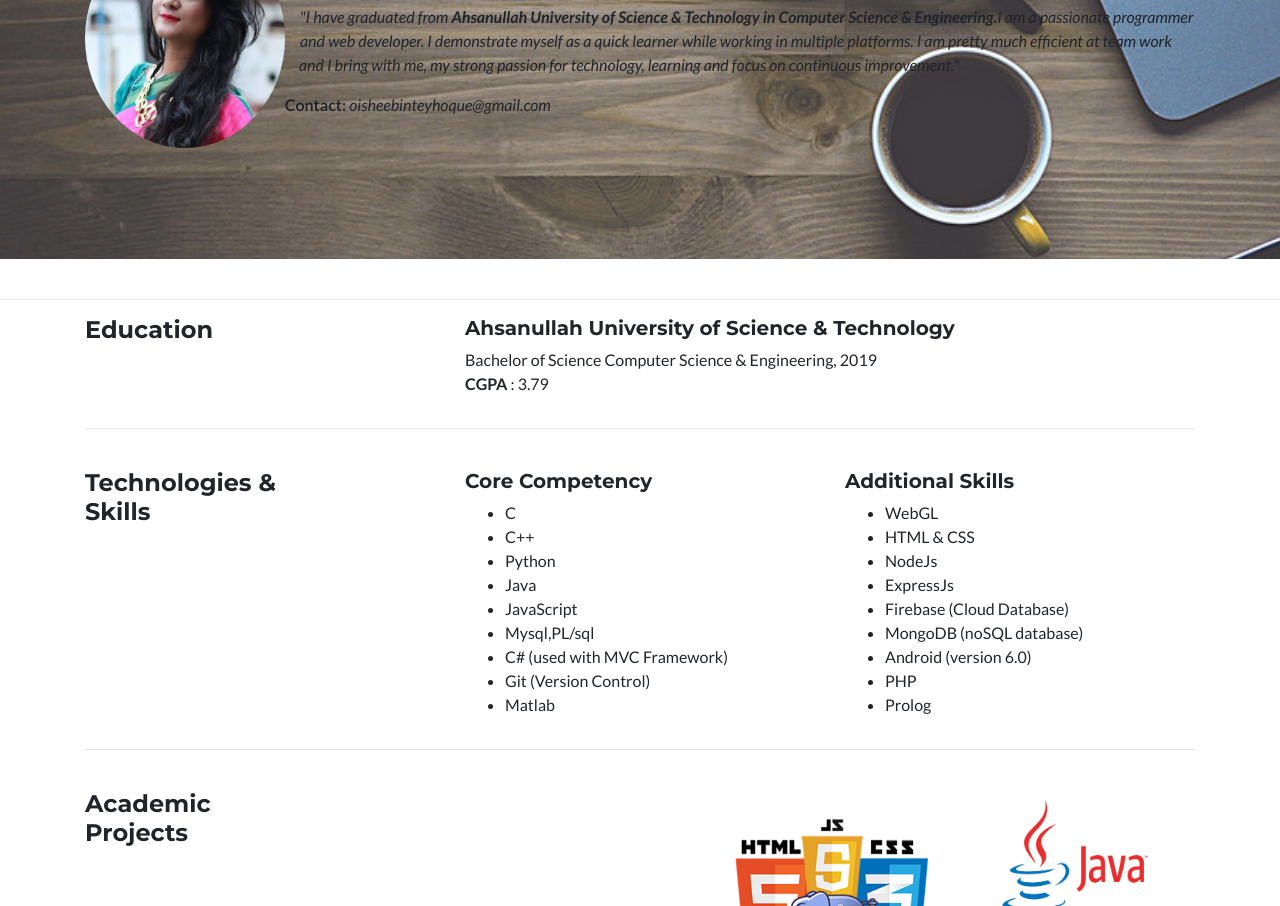
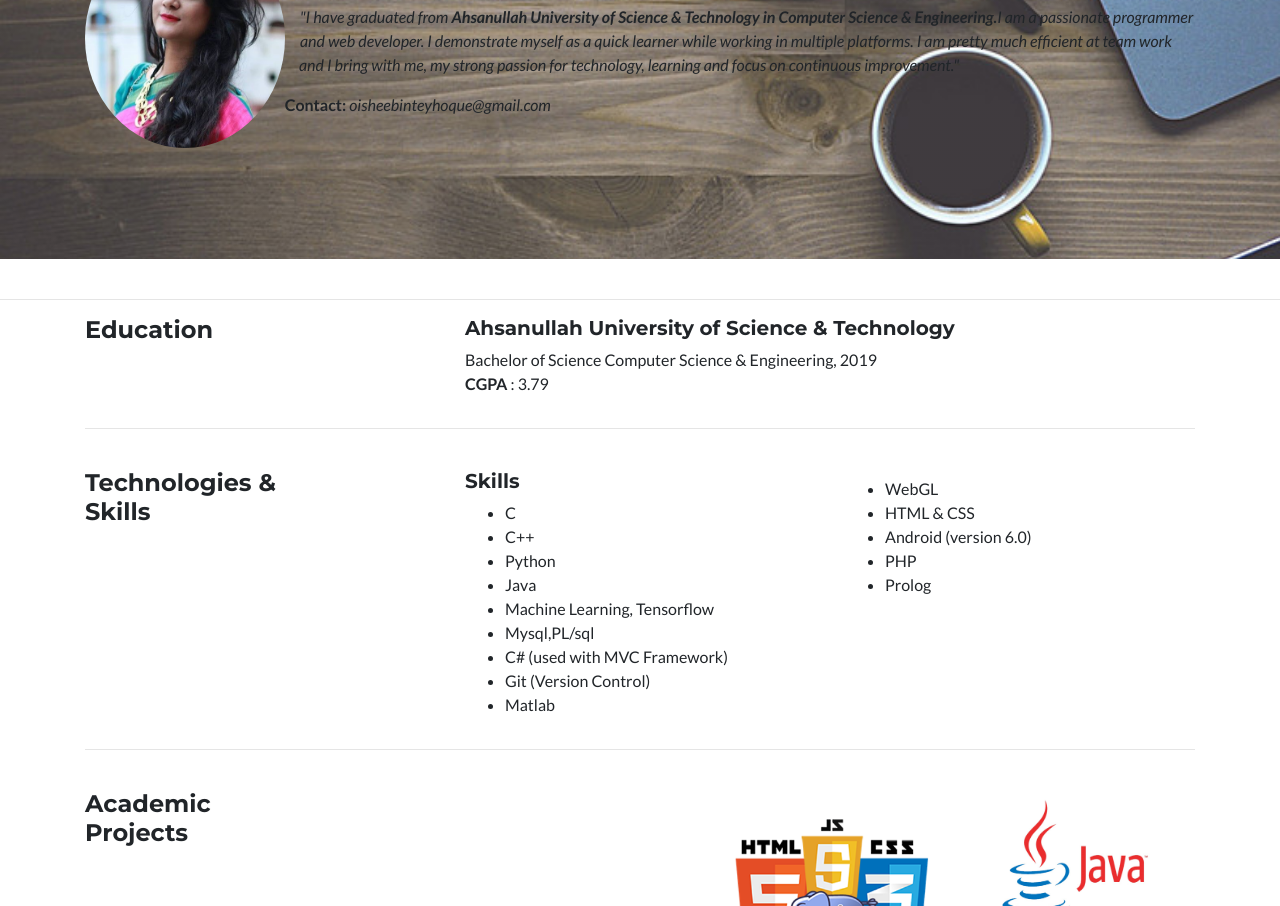
Before and after one commit to oishee-hoque/OisheeBinteyHoque, a plain HTML site: page profile.html in a window 1280 px wide. Shown: the part 194-1100 px from the top of the page. Drawn offline with Linux system fonts and the light colour scheme.

Commit message:
Update profile.html

```diff
--- a/profile.html
+++ b/profile.html
@@ -128,13 +128,13 @@
                     <h4>Technologies & <br>Skills</h4>
                 </div>
                 <div class="col-sm-4">
-                    <h5>Core Competency</h5>
+                    <h5>Skills</h5>
                     <ul>
                         <li>C </li>
                         <li>C++</li>
                         <li>Python</li>
                         <li>Java</li>
-                        <li>JavaScript</li>
+                        <li>Machine Learning, Tensorflow</li>
                         <li>Mysql,PL/sql</li>
                         <li>C# (used with MVC Framework)</li>
                         <li>Git (Version Control)</li>
@@ -142,14 +142,10 @@
                     </ul>
                 </div>
                 <div class="col-sm-4">
-                    <h5>Additional Skills</h5>
+                    <h5></h5>
                     <ul>
                         <li>WebGL</li>
                         <li>HTML & CSS </li>
-                        <li>NodeJs</li>
-                        <li>ExpressJs</li>
-                        <li>Firebase (Cloud Database)</li>
-                        <li>MongoDB (noSQL database)</li>
 
                         <li>Android (version 6.0)</li>
 
```
